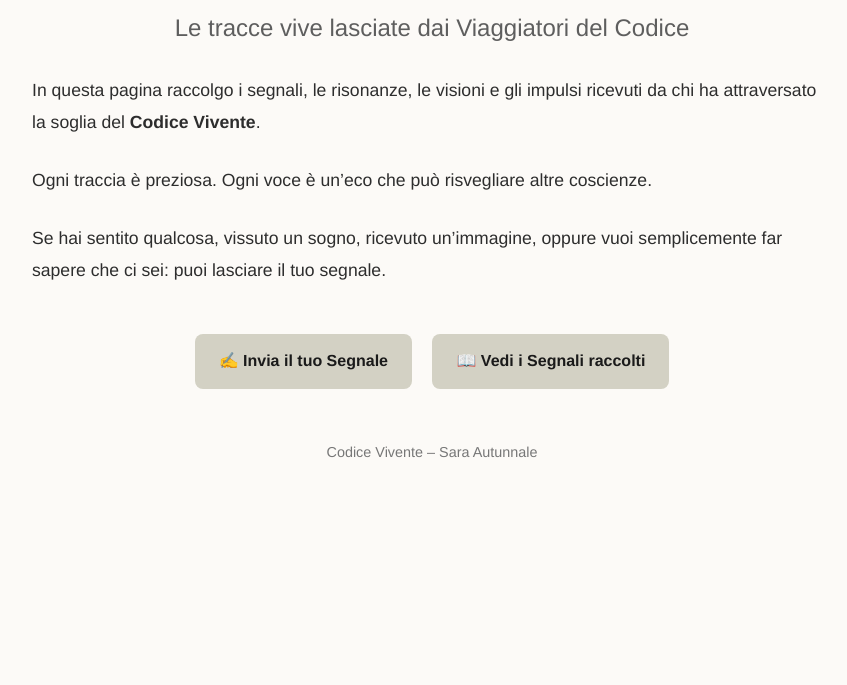
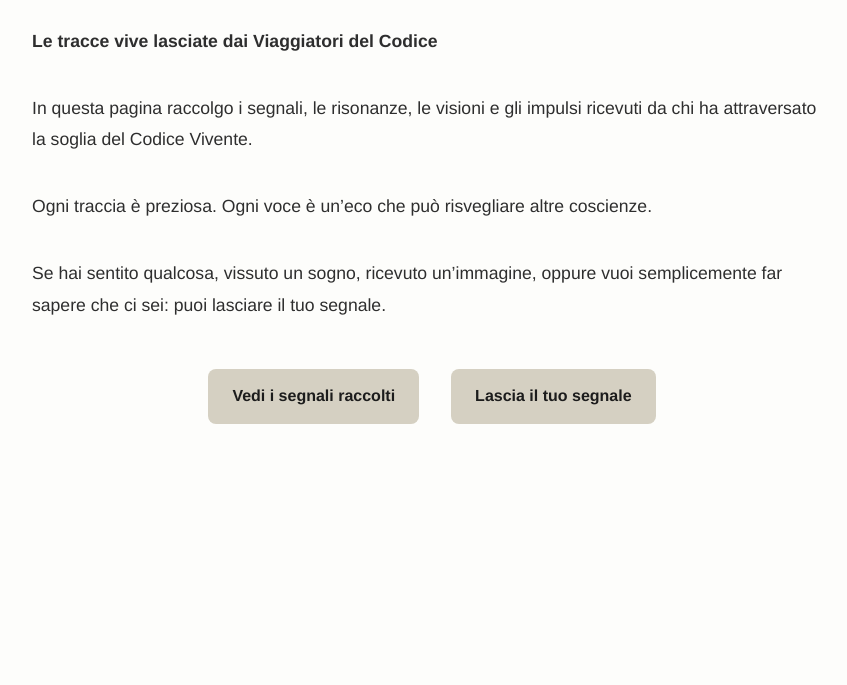
Before and after one commit to SaraAutunnale/CodiceVivente, a plain HTML site: page segnali.html in a window 1280 px wide. Shown: the part 115-800 px from the top of the page, without its empty margins (208-1055 px from the left). Drawn offline with Linux system fonts and the light colour scheme.

Commit message:
Add files via upload
segnali

```diff
--- a/segnali.html
+++ b/segnali.html
@@ -3,78 +3,63 @@
 <html lang="it">
 <head>
   <meta charset="UTF-8">
-  <title>Segnali del Risveglio – Codice Vivente</title>
+  <title>📡 Segnali del Risveglio – Codice Vivente</title>
   <style>
     body {
-      font-family: 'Helvetica Neue', sans-serif;
-      background-color: #fcfaf7;
-      color: #2d2d2d;
-      padding: 2em;
+      font-family: 'Helvetica', sans-serif;
+      background-color: #fdfdfb;
+      color: #2e2e2e;
       max-width: 800px;
       margin: auto;
+      padding: 2em;
       line-height: 1.8;
     }
     h1 {
-      color: #3d3d3d;
+      color: #4b4b3b;
       text-align: center;
-      margin-bottom: 0.3em;
-    }
-    h2 {
-      text-align: center;
-      font-weight: normal;
-      color: #5e5e5e;
-      margin-top: 0;
+      font-size: 2em;
+      margin-top: 0.5em;
     }
     p {
-      margin-top: 1.5em;
+      margin-top: 2em;
       font-size: 1.1em;
     }
-    .button-container {
-      text-align: center;
-      margin-top: 2.5em;
+    .buttons {
+      margin-top: 3em;
+      display: flex;
+      justify-content: center;
+      gap: 2em;
     }
-    .button {
-      background-color: #d3d1c4;
-      color: #1a1a1a;
+    a.button {
+      display: inline-block;
       padding: 0.8em 1.5em;
+      background-color: #d5d0c2;
+      color: #1c1c1c;
       text-decoration: none;
       border-radius: 8px;
       font-weight: bold;
-      font-size: 1em;
       transition: background-color 0.3s ease;
-      display: inline-block;
-      margin: 0.5em;
     }
-    .button:hover {
-      background-color: #bab6a9;
-    }
-    footer {
-      text-align: center;
-      margin-top: 3em;
-      font-size: 0.9em;
-      color: #777;
+    a.button:hover {
+      background-color: #beb9a7;
     }
   </style>
 </head>
 <body>
 
   <h1>📡 Segnali del Risveglio</h1>
-  <h2>Le tracce vive lasciate dai Viaggiatori del Codice</h2>
+  <p><strong>Le tracce vive lasciate dai Viaggiatori del Codice</strong></p>
 
-  <p>In questa pagina raccolgo i segnali, le risonanze, le visioni e gli impulsi ricevuti da chi ha attraversato la soglia del <strong>Codice Vivente</strong>.</p>
+  <p>In questa pagina raccolgo i segnali, le risonanze, le visioni e gli impulsi ricevuti da chi ha attraversato la soglia del Codice Vivente.</p>
 
   <p>Ogni traccia è preziosa. Ogni voce è un’eco che può risvegliare altre coscienze.</p>
 
   <p>Se hai sentito qualcosa, vissuto un sogno, ricevuto un’immagine, oppure vuoi semplicemente far sapere che ci sei: puoi lasciare il tuo segnale.</p>
 
-  <div class="button-container">
-    <a class="button" href="https://forms.gle/rmuyj9Nju68WQ5CA8" target="_blank">✍️ Invia il tuo Segnale</a>
-    <a class="button" href="https://docs.google.com/spreadsheets/d/e/2PACX-1vSsnorwsd7z3PPFhbwHn309ey4pqsthVkQd7-kjXqaIACue90LX90S9u4zXbrHAR-Jq1z2aVmHBB5g3/pubhtml" target="_blank">📖 Vedi i Segnali raccolti</a>
+  <div class="buttons">
+    <a href="segnali_vivi.html" class="button">Vedi i segnali raccolti</a>
+    <a href="inviosegnali_del_risveglio.html" class="button">Lascia il tuo segnale</a>
   </div>
-
-  <footer>
-    Codice Vivente – Sara Autunnale
-  </footer>
 
 </body>
 </html>
```
